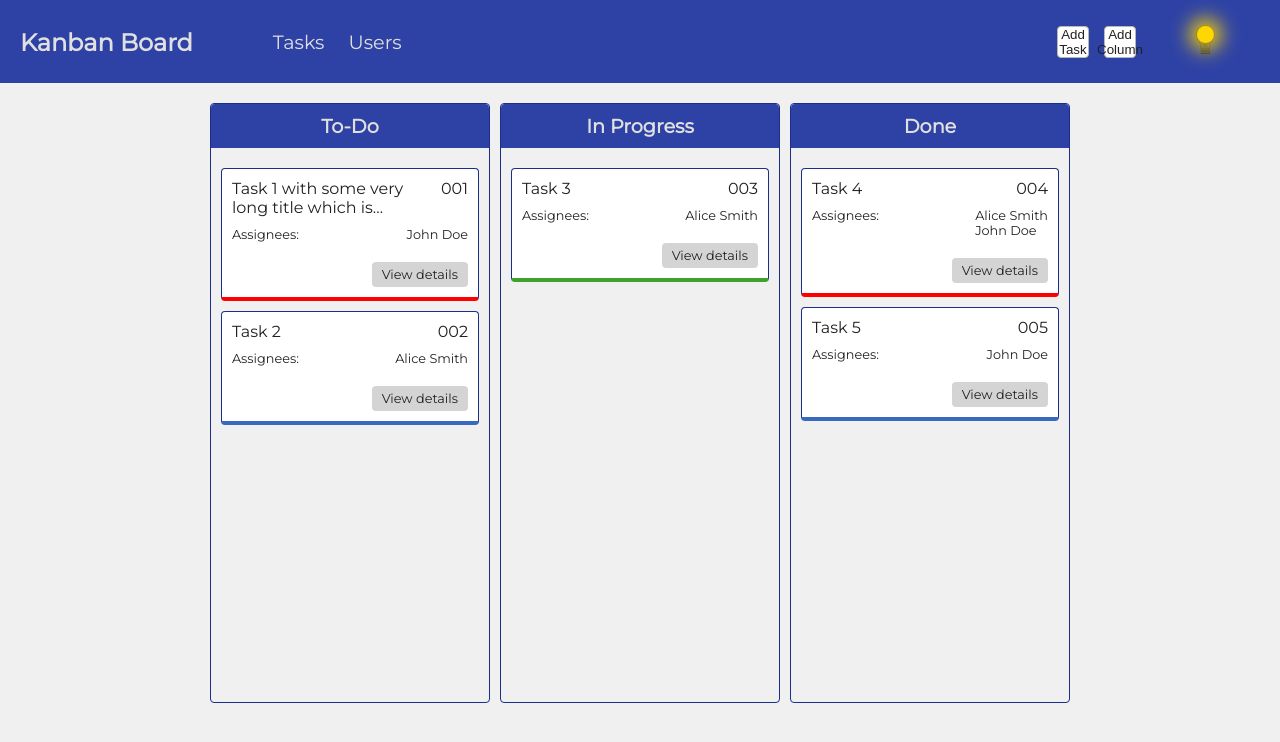
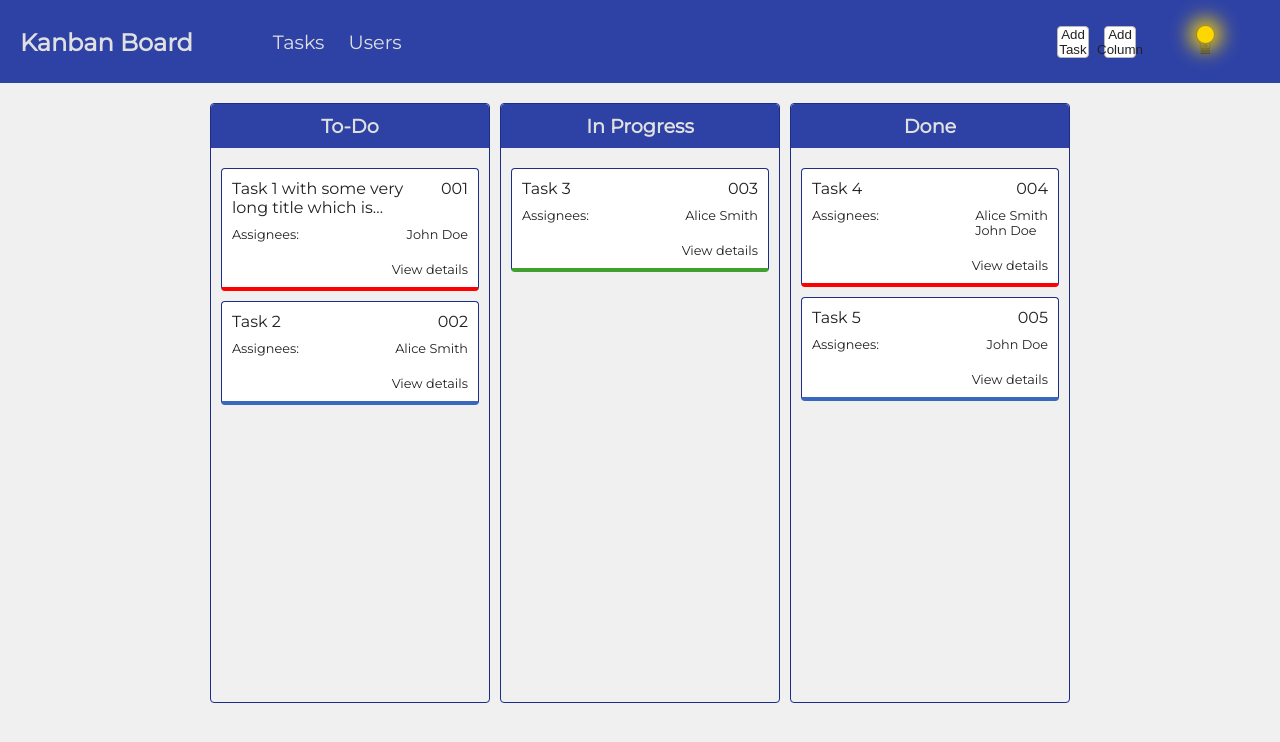
Before and after one commit to ilyas-sov/kanban-board, a React (Create React App) app: page /tasks in a window 1280 px wide. Shown: the top 742 px of the page. Built offline with nearby package versions, Linux system fonts and the light colour scheme.

Commit message:
TaskCard.module.scss: delete unnecessary styles

```diff
--- a/src/components/TaskCard.module.scss
+++ b/src/components/TaskCard.module.scss
@@ -34,9 +34,6 @@
     justify-content: flex-end;
 
     a {
-      padding: 5px 10px;
-      border-radius: 4px;
-      background-color: var(--btn-main);
       color: var(--text-color-main);
       font-size: 0.8rem;
 
```
